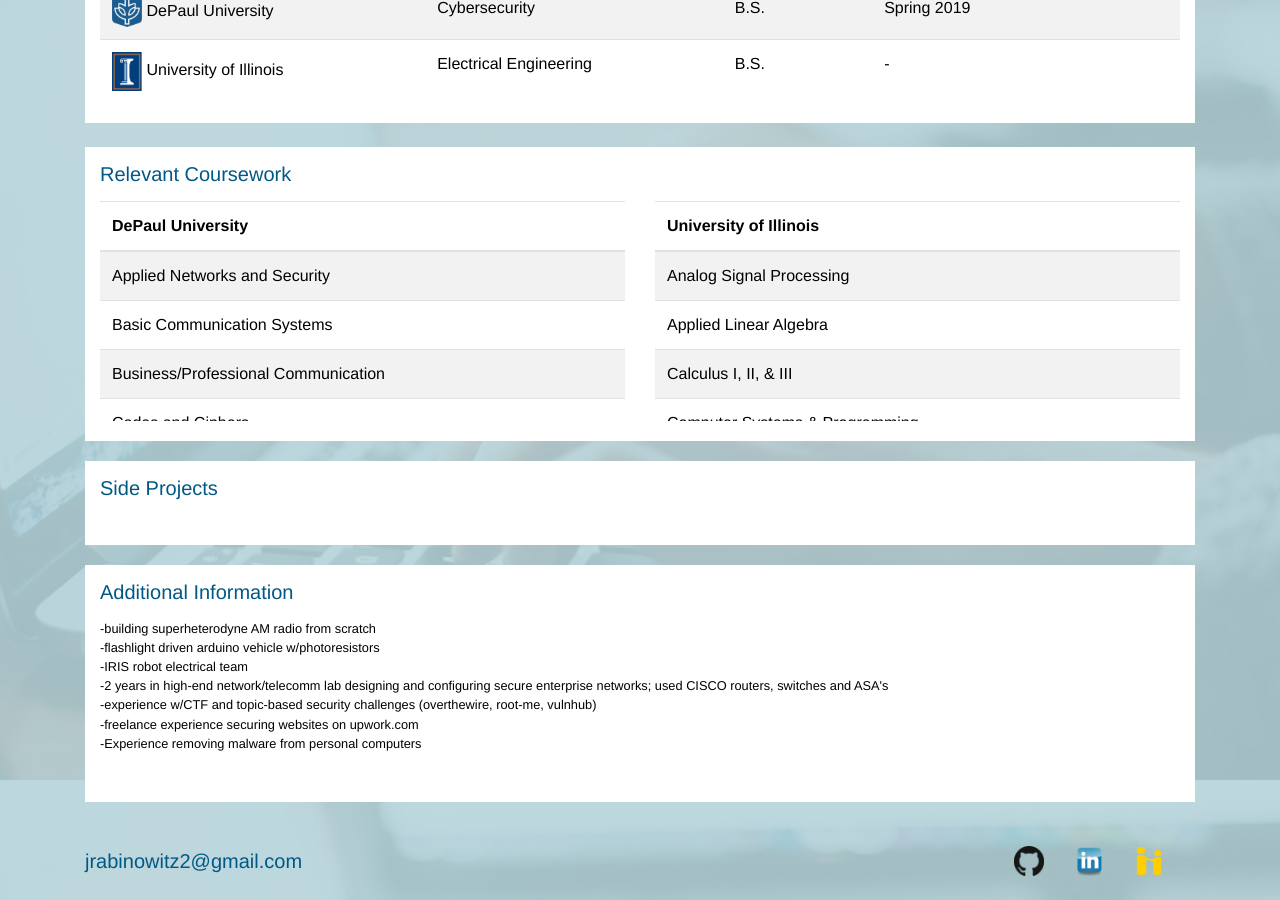
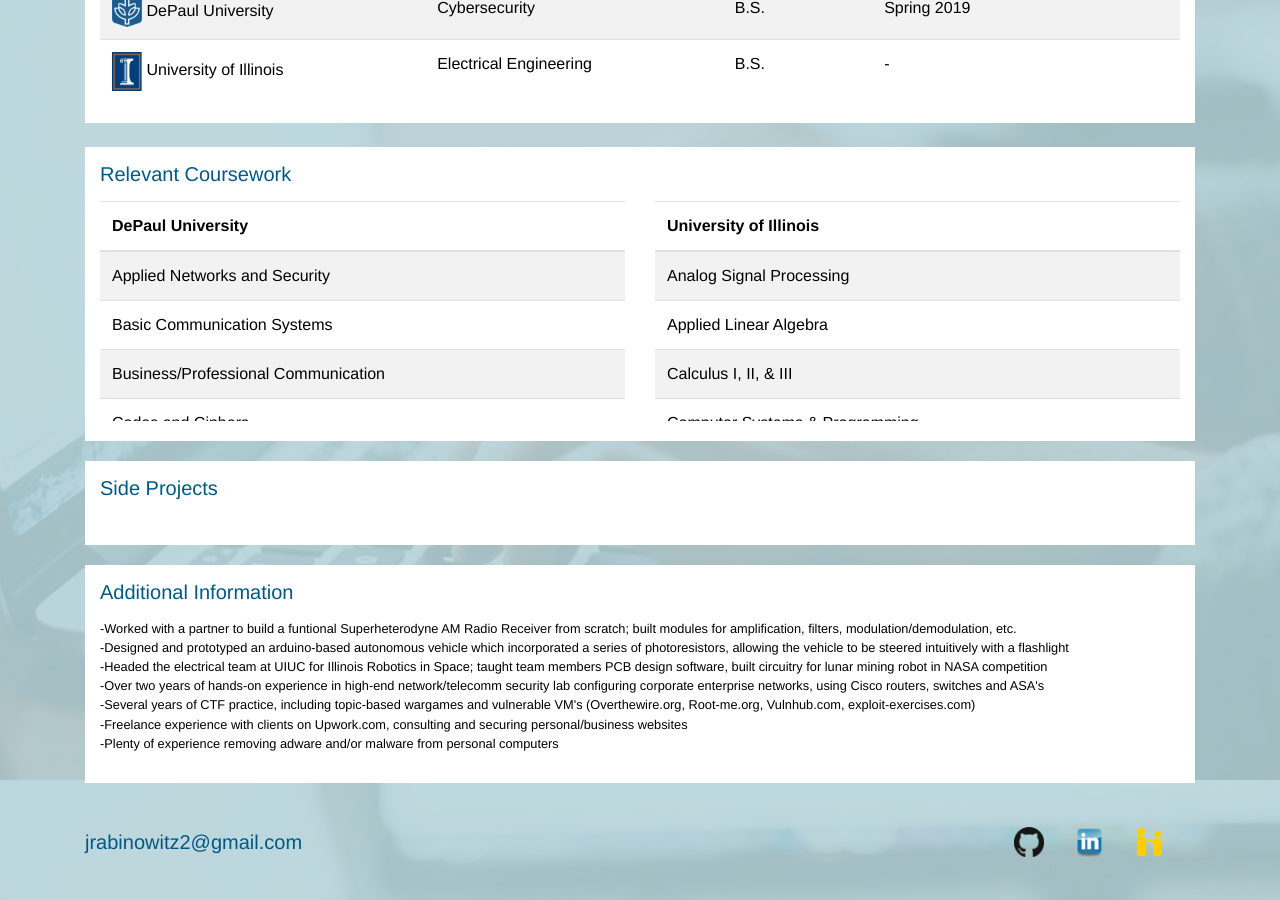
Before and after one commit to jrabinowitz2/jrabinowitz2.github.io, a Jekyll site: the page built from index.html, in a window 1280 px wide and 900 px high, scrolled down 1020 px. Built offline with Jekyll 4.4.1, drawn with Linux system fonts in a browser that asks for light colours; nearby versions of some CDN libraries; comment, search, counter and statistics services are not loaded.

Commit message:
added additional info

```diff
--- a/_includes/section_info.html
+++ b/_includes/section_info.html
@@ -5,14 +5,13 @@
         <div class="content-rounded-panel">
                 <div id="introBlurb">
 
--building superheterodyne AM radio from scratch
-<br>-flashlight driven arduino vehicle w/photoresistors
-<br>-IRIS robot electrical team
-<br>-2 years in high-end network/telecomm lab designing and configuring secure enterprise networks; used CISCO routers, switches and ASA's
-<br>-experience w/CTF and topic-based security challenges (overthewire, root-me, vulnhub)
-<br>-freelance experience securing websites on upwork.com
-<br>-Experience removing malware from personal computers
+-Worked with a partner to build a funtional Superheterodyne AM Radio Receiver from scratch; built modules for amplification, filters, modulation/demodulation, etc.
+<br>-Designed and prototyped an arduino-based autonomous vehicle which incorporated a series of photoresistors, allowing the vehicle to be steered intuitively with a flashlight
+<br>-Headed the electrical team at UIUC for Illinois Robotics in Space; taught team members PCB design software, built circuitry for lunar mining robot in NASA competition
+<br>-Over two years of hands-on experience in high-end network/telecomm security lab configuring corporate enterprise networks, using Cisco routers, switches and ASA's
+<br>-Several years of CTF practice, including topic-based wargames and vulnerable VM's (Overthewire.org, Root-me.org, Vulnhub.com, exploit-exercises.com)
+<br>-Freelance experience with clients on Upwork.com, consulting and securing personal/business websites
+<br>-Plenty of experience removing adware and/or malware from personal computers
                 </div>
-                <br>
         </div>
 </div>
```
